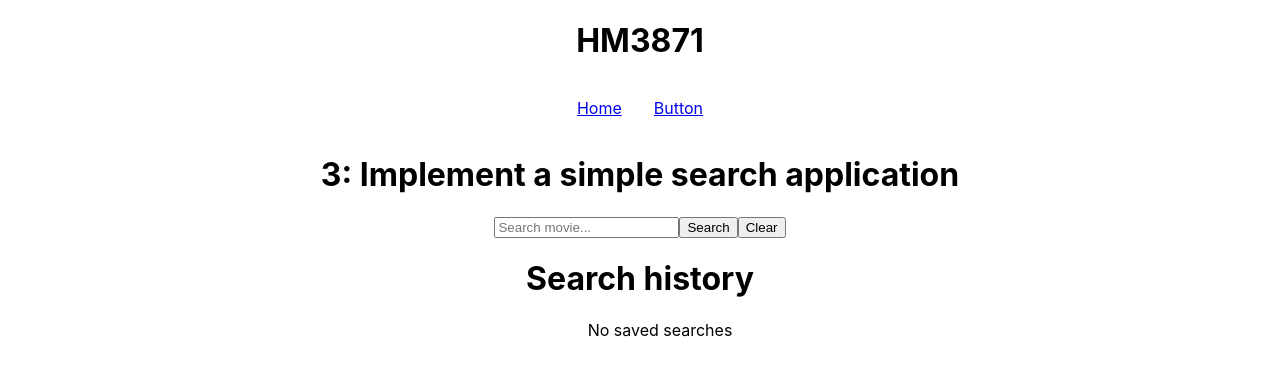
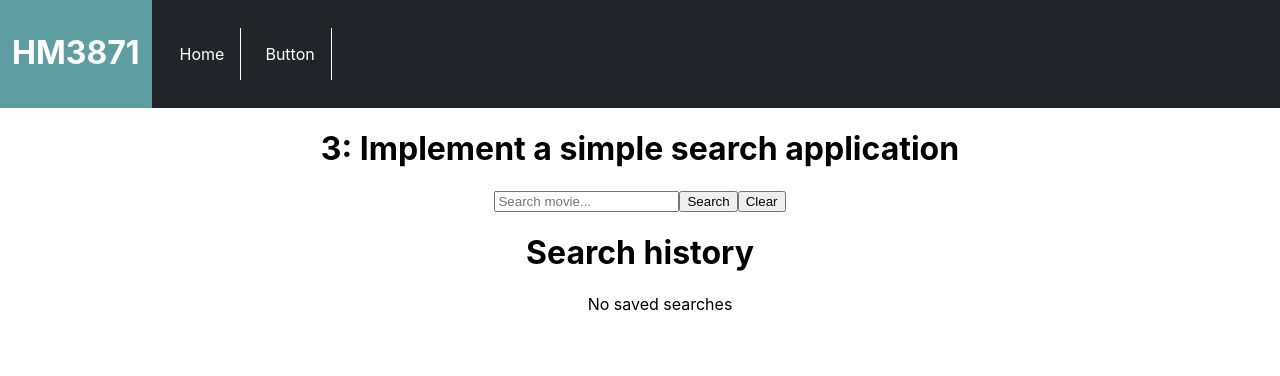
Before and after one commit to hmfe/3871, a React (Create React App) app: page / in a window 1280 px wide. Shown: the top 376 px of the page. Built offline with nearby package versions, Linux system fonts and the light colour scheme.

Commit message:
Added simple navbar-styling

```diff
--- a/src/App.js
+++ b/src/App.js
@@ -8,7 +8,10 @@ function App() {
   return (
     <HashRouter>
       <div className="App">
+        <div className="navbar">
+          <div className="title">
             <h1>HM3871</h1>
+          </div>
           <ul className="links">
             <li>
               <NavLink to="/">Home</NavLink>
@@ -17,6 +20,8 @@ function App() {
               <NavLink to="/button">Button</NavLink>
             </li>
           </ul>
+        </div>
+
         <div className="content">
           <Route exact path="/" component={HomePage} />
           <Route path="/button" component={ButtonPage} />
--- a/src/App.scss
+++ b/src/App.scss
@@ -1,13 +1,29 @@
 .App {
   text-align: center;
+  .navbar {
+    display: flex;
+    width: 100%;
+    background-color: #212529;
+    color: white;
+  }
+  .title {
+    padding: 0.75rem;
+    background-color: cadetblue;
+  }
   .links {
     display: flex;
     justify-content: center;
-    width: 100%;
-    padding: 0;
+    padding: 0.75rem;
     > li {
       list-style: none;
       padding: 1rem;
+      border-right: 1px solid white;
+      cursor: pointer;
+      margin-right: 0.5rem;
+      a {
+        color: white;
+        text-decoration: none;
+      }
     }
   }
 }
--- a/src/Views/Home/index.js
+++ b/src/Views/Home/index.js
@@ -2,7 +2,7 @@ import React, { useEffect, useReducer, useState } from "react";
 import { searchMovie } from "./actions";
 import { initialState, reducer } from "./reducer";
 
-const HomePage = props => {
+const HomePage = () => {
   const [state, dispatch] = useReducer(reducer, initialState);
   const { movies, searchQuery, error, isSearching, searchHistory } = state;
   const debouncedSearchQuery = useDebounce(searchQuery, 1500);
```
Lines whose indentation alone changed are shown as unchanged.
